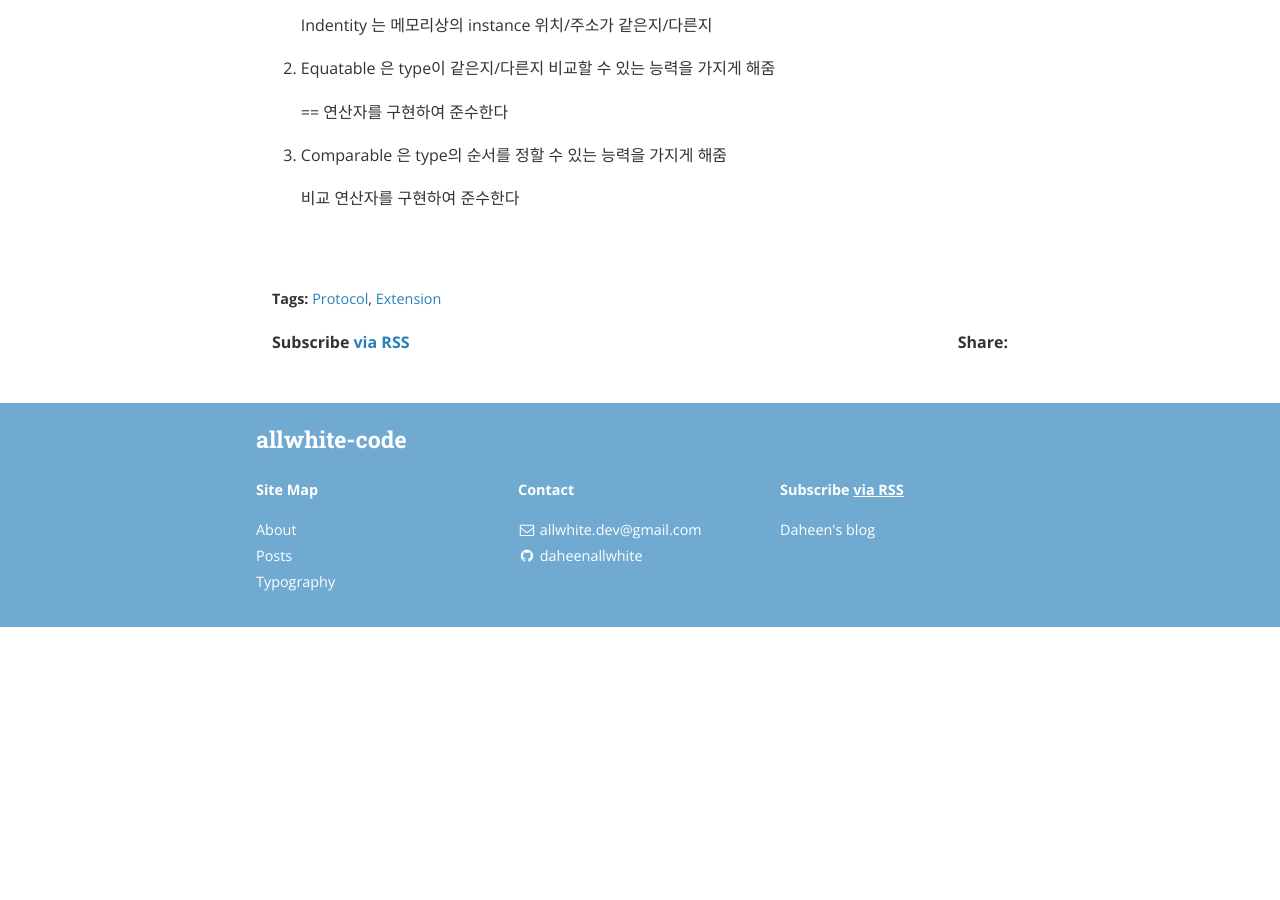
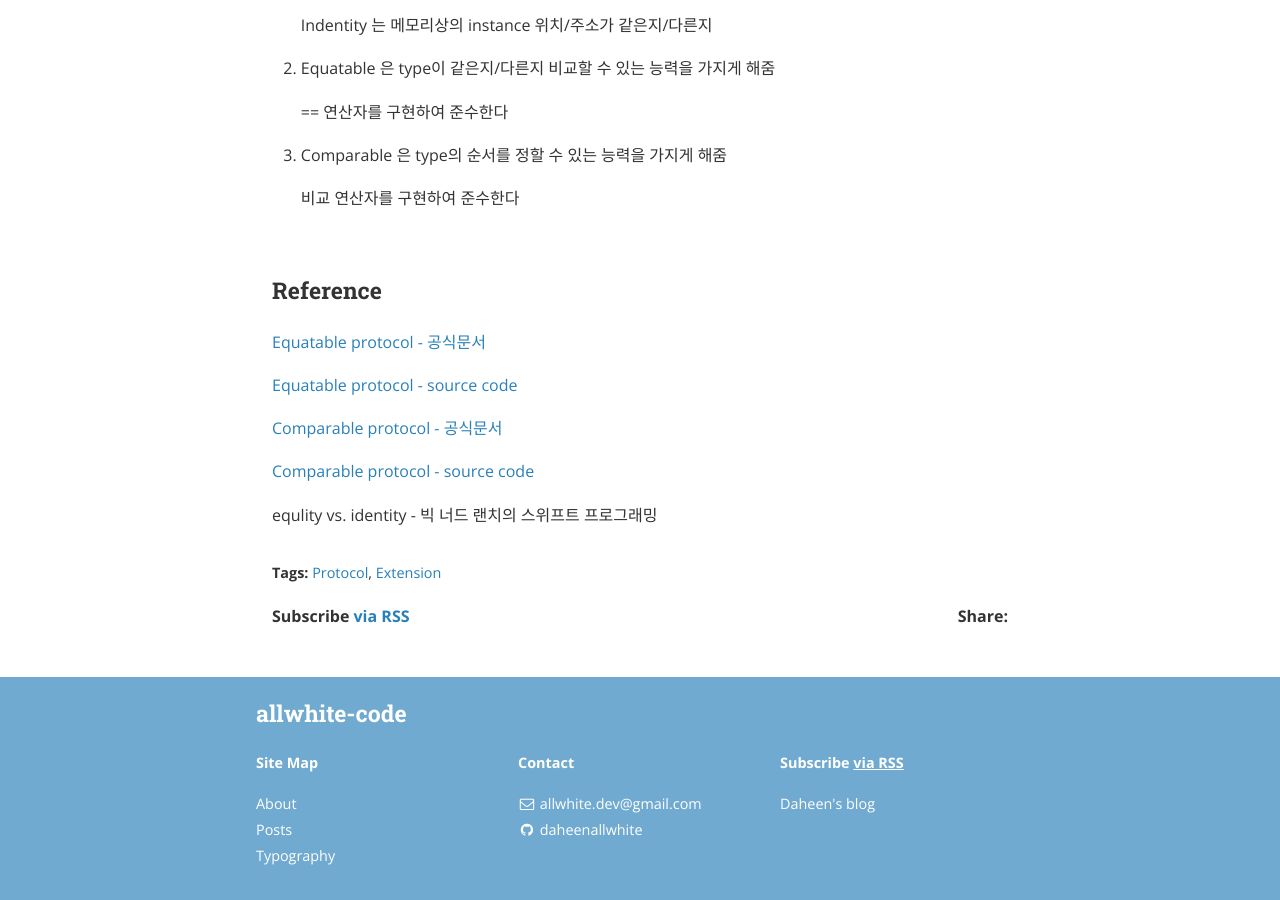
Before and after one commit to daheenallwhite/daheenallwhite.github.io, a Jekyll site: the page built from _posts/2019-05-13-Equality-Identity.markdown, in a window 1280 px wide and 900 px high, scrolled down 5447 px. Built offline with Jekyll 4.4.1, drawn with Linux system fonts in a browser that asks for light colours; nearby versions of some CDN libraries; emoji names are drawn with the system emoji font; a style sheet for code colours, icons or effects is not loaded; before the commit the page ends 6074 px from its top, so only the background shows below that.

Commit message:
Add reference on post about equality vs. identity

```diff
--- a/_posts/2019-05-13-Equality-Identity.markdown
+++ b/_posts/2019-05-13-Equality-Identity.markdown
@@ -239,3 +239,15 @@ _Conforming to the Comparable protocol_
    비교 연산자를 구현하여 준수한다
 
 &nbsp;
+
+### Reference
+
+[Equatable protocol - 공식문서](https://developer.apple.com/documentation/swift/equatable)
+
+[Equatable protocol - source code](https://github.com/apple/swift/blob/master/stdlib/public/core/Equatable.swift)
+
+[Comparable protocol - 공식문서](https://developer.apple.com/documentation/swift/comparable)
+
+[Comparable protocol - source code](https://github.com/apple/swift/blob/master/stdlib/public/core/Comparable.swift)
+
+equlity vs. identity - 빅 너드 랜치의 스위프트 프로그래밍
```
